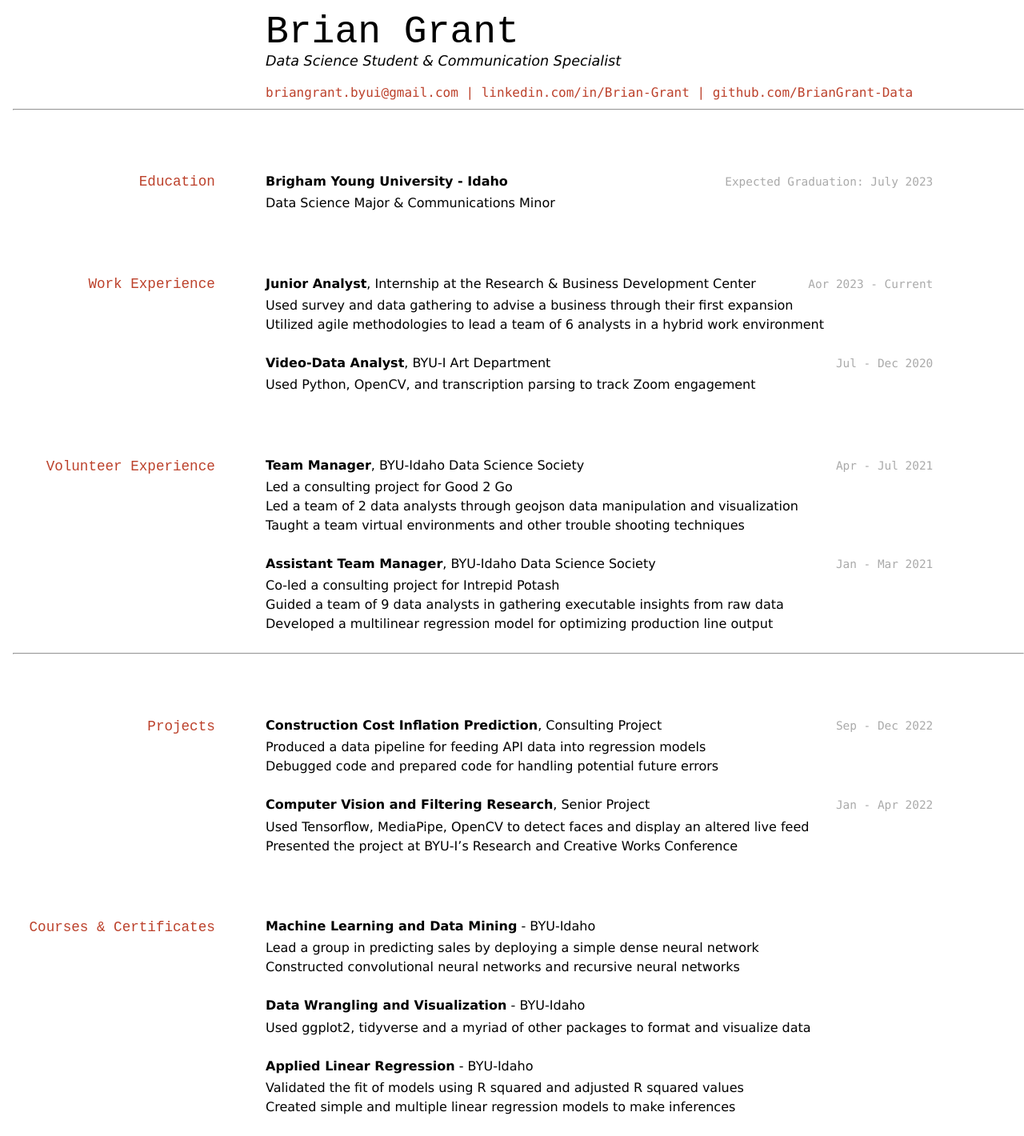
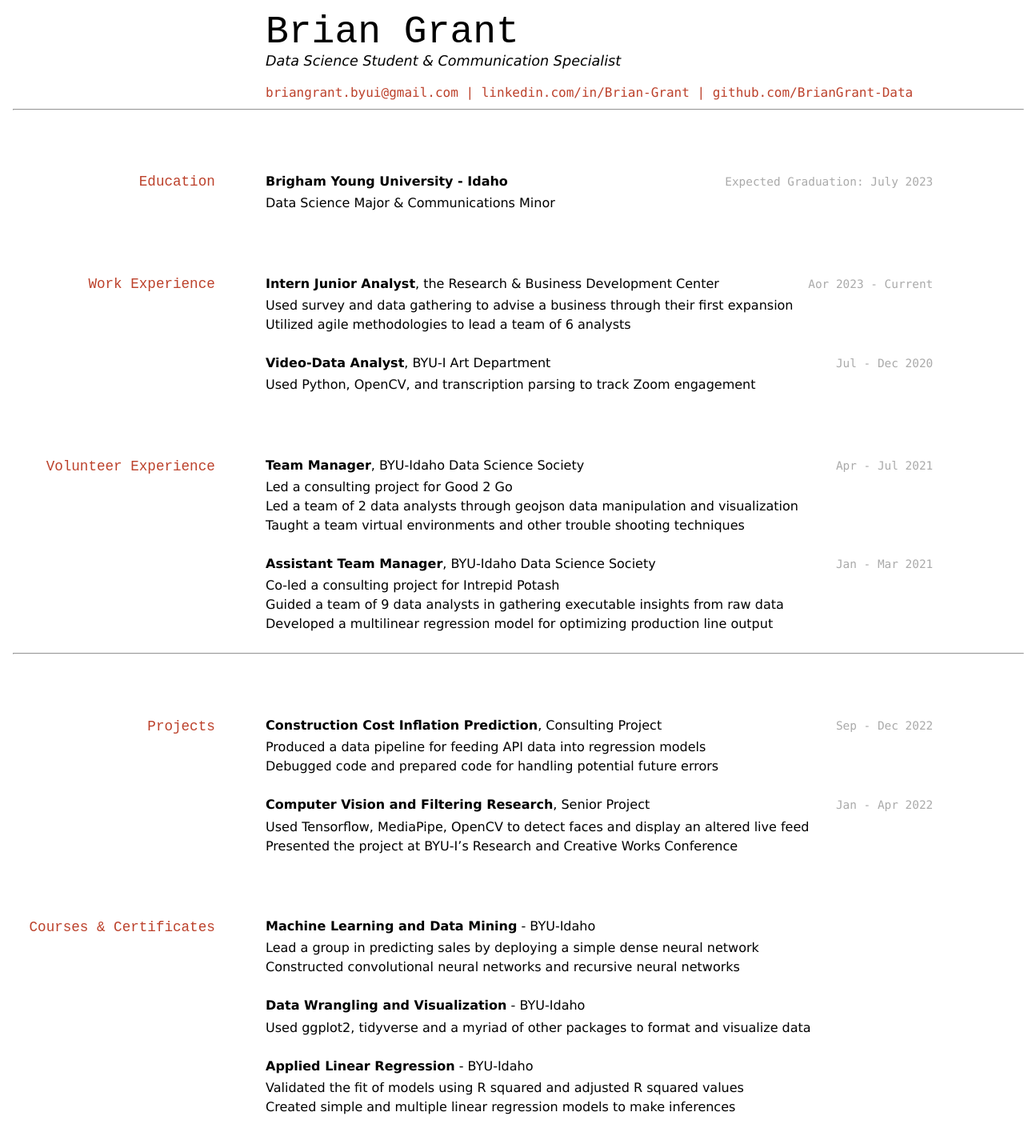
Before and after one commit to BrianGrant-Data/Resume, a Jekyll site: the page built from docs/index.md, in a window 1280 px wide. Shown: the whole page at 80% size. Built offline with Jekyll 4.4.1, drawn with Linux system fonts in a browser that asks for light colours.

Commit message:
Update index.md

```diff
--- a/docs/index.md
+++ b/docs/index.md
@@ -25,9 +25,9 @@ __Brigham Young University - Idaho__
 
 ## Work Experience
 `Aor 2023 - Current`
-__Junior Analyst__, Internship at the Research & Business Development Center
+__Intern Junior Analyst__, the Research & Business Development Center
 - Used survey and data gathering to advise a business through their first expansion
-- Utilized agile methodologies to lead a team of 6 analysts in a hybrid work environment
+- Utilized agile methodologies to lead a team of 6 analysts
 
 `Jul - Dec 2020`
 __Video-Data Analyst__, BYU-I Art Department
```
